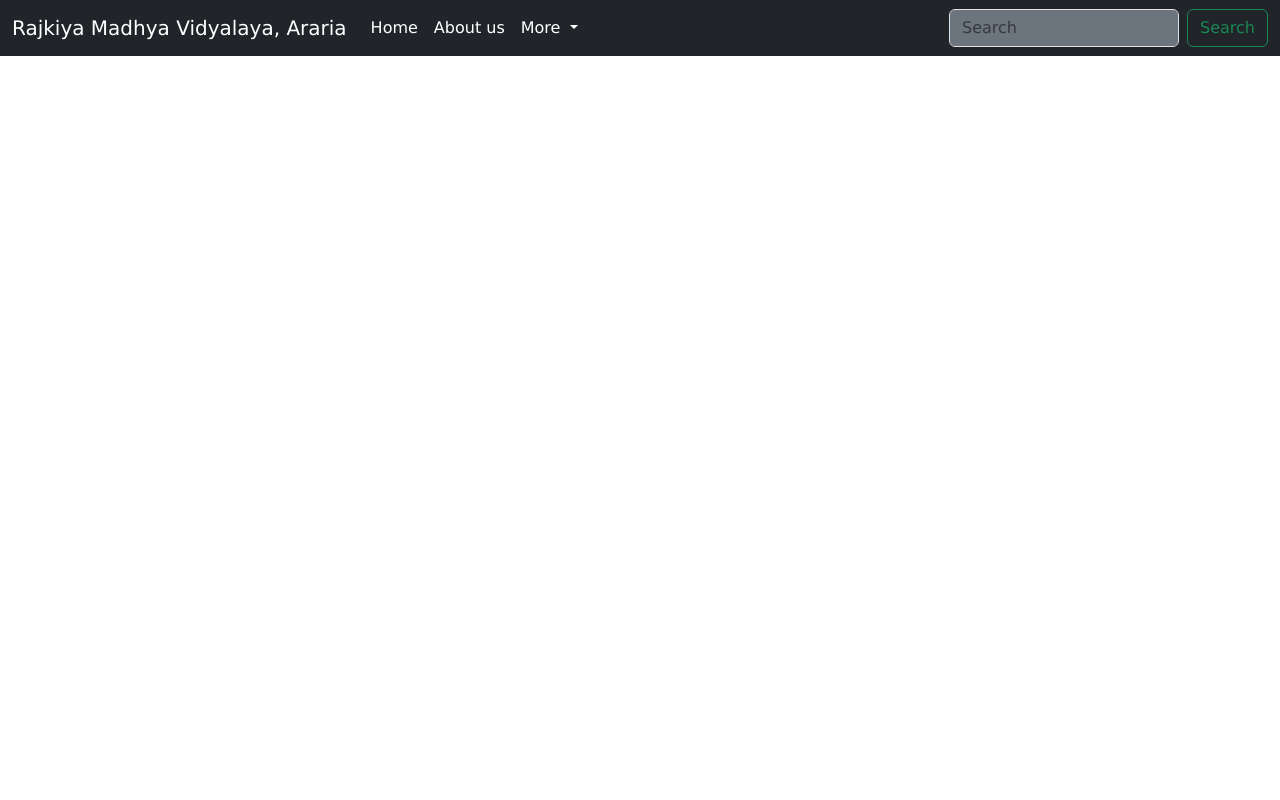
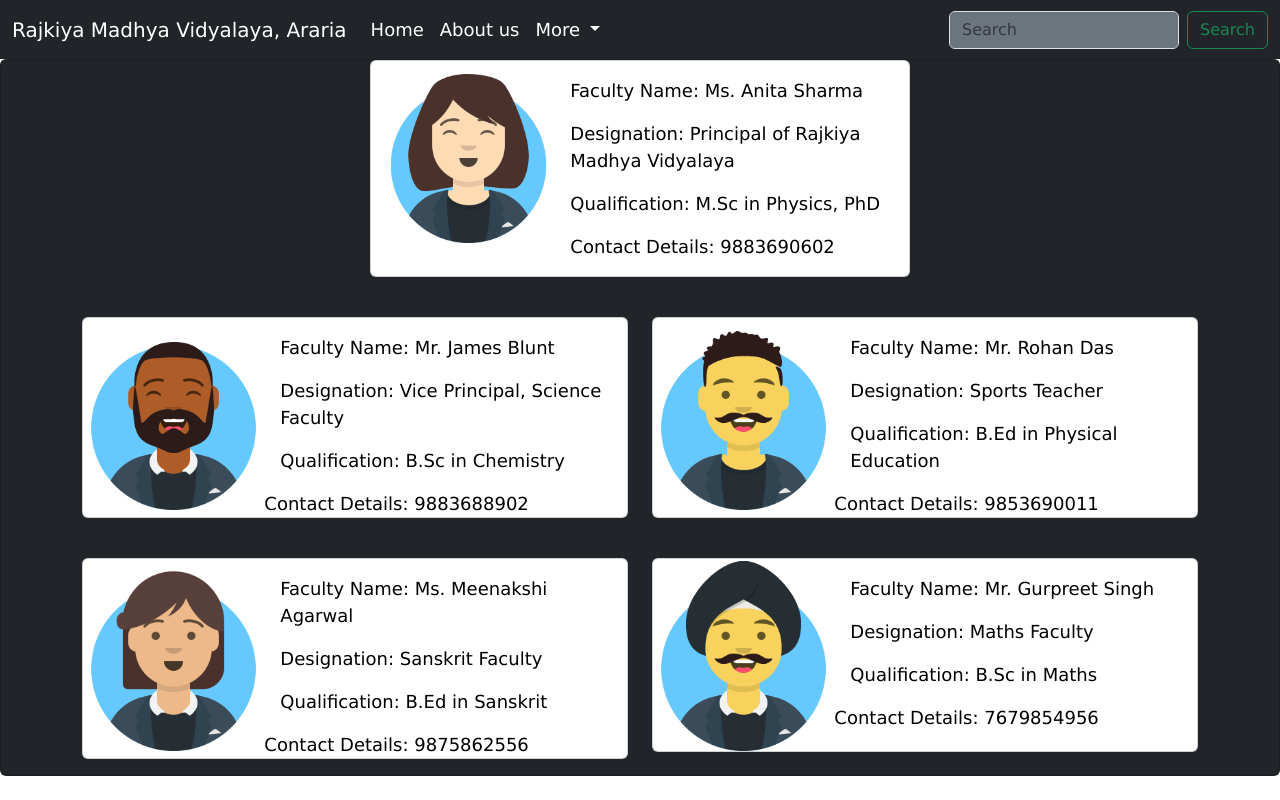
Before and after one commit to Adeshprasad/Html, a plain HTML site: page School website/faculty.html in a window 1280 px wide. Drawn offline with nearby package versions, Linux system fonts and the light colour scheme.

Commit message:
Added the faculty page

```diff
--- a/School website/faculty.html
+++ b/School website/faculty.html
@@ -8,6 +8,12 @@
     <style>
       body{
     font-family:Geneva;
+    font-size: large;
+    background-color: white;
+  }
+  .card{
+    background-color: white;
+    color: black;
   }
     </style>
   </head>
@@ -44,6 +50,96 @@
     </div>
   </div>
 </nav>
+<div class="card text-bg-dark mb-3" >
+<div class="card mb-3 container" style="max-width: 540px;">
+  <div class="row g-0">
+    <div class="col-md-4">
+      <img src="avataaars (1).png" class="img-fluid rounded-start" alt="...">
+    </div>
+    <div class="col-md-8">
+      <div class="card-body">
+        <p class="card-text">Faculty Name: Ms. Anita Sharma</p>
+        <p class="card-text">Designation: Principal of Rajkiya Madhya Vidyalaya</p>
+        <p class="card-text">Qualification: M.Sc in Physics, PhD</p>
+        <p class="card-text">Contact Details: 9883690602</p>
+      </div>
+    </div>
+  </div>
+</div>
+<div class="container mt-4">
+    <div class="row">
+      <div class="col-md-6">
+        <div class="card mb-3">
+          <div class="row g-0">
+            <div class="col-md-4">
+              <img src="avataaars (2).png" class="img-fluid rounded-start" alt="placeholder">
+            </div>
+            <div class="col-md-8">
+              <div class="card-body">
+            <p class="card-text">Faculty Name: Mr. James Blunt</p>
+        <p class="card-text">Designation: Vice Principal, Science Faculty</p>
+        <p class="card-text">Qualification: B.Sc in Chemistry</p></div>
+        <p class="card-text">Contact Details: 9883688902</p>
+            </div>
+          </div>
+        </div>
+      </div>
+      <div class="col-md-6">
+        <div class="card mb-3">
+          <div class="row g-0">
+            <div class="col-md-4">
+              <img src="avataaars (3).png" class="img-fluid rounded-start" alt="placeholder">
+            </div>
+            <div class="col-md-8">
+              <div class="card-body">
+                <p class="card-text">Faculty Name: Mr. Rohan Das</p>
+        <p class="card-text">Designation: Sports Teacher</p>
+        <p class="card-text">Qualification: B.Ed in Physical Education</p></div>
+        <p class="card-text">Contact Details: 9853690011</p>
+            </div>
+          </div>
+        </div>
+      </div>
+    </div>
+  </div>
+  <div class="container mt-4">
+    <div class="row">
+      <div class="col-md-6">
+        <div class="card mb-3">
+          <div class="row g-0">
+            <div class="col-md-4">
+              <img src="avataaars.png" class="img-fluid rounded-start" alt="placeholder">
+            </div>
+            <div class="col-md-8">
+              <div class="card-body">
+               <p class="card-text">Faculty Name: Ms. Meenakshi Agarwal</p>
+        <p class="card-text">Designation: Sanskrit Faculty</p>
+        <p class="card-text">Qualification: B.Ed in Sanskrit</p></div>
+        <p class="card-text">Contact Details: 9875862556</p>
+            </div>
+          </div>
+        </div>
+      </div>
+      <div class="col-md-6">
+        <div class="card mb-3">
+          <div class="row g-0">
+            <div class="col-md-4">
+              <img src="avataaars (5).png" class="img-fluid rounded-start" alt="placeholder">
+            </div>
+            <div class="col-md-8">
+              <div class="card-body">
+                <p class="card-text">Faculty Name: Mr. Gurpreet Singh</p>
+        <p class="card-text">Designation: Maths Faculty</p>
+        <p class="card-text">Qualification: B.Sc in Maths</p></div>
+        <p class="card-text">Contact Details: 7679854956</p>
+            </div>
+          </div>
+        </div>
+      </div>
+    </div>
+  </div>
+</div>
+
 
 
     <script src="https://cdn.jsdelivr.net/npm/bootstrap@5.3.6/dist/js/bootstrap.bundle.min.js" integrity="sha384-j1CDi7MgGQ12Z7Qab0qlWQ/Qqz24Gc6BM0thvEMVjHnfYGF0rmFCozFSxQBxwHKO" crossorigin="anonymous"></script>
```
Also changed, not shown: School website/index.html (+7 -7 lines), School website/avataaars (1).png (added), School website/avataaars (2).png (added), School website/avataaars (3).png (added), School website/avataaars (4).png (added), School website/avataaars (5).png (added), School website/avataaars.png (added).
